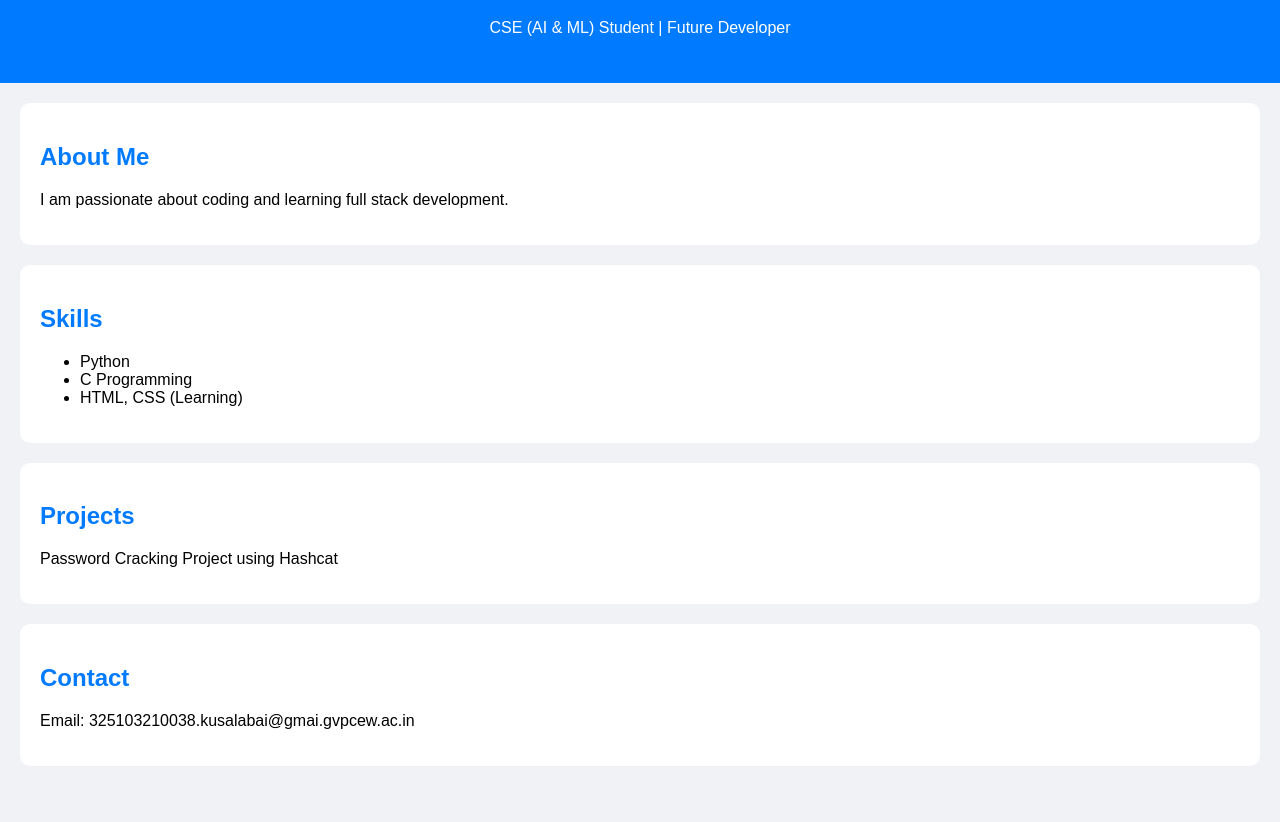
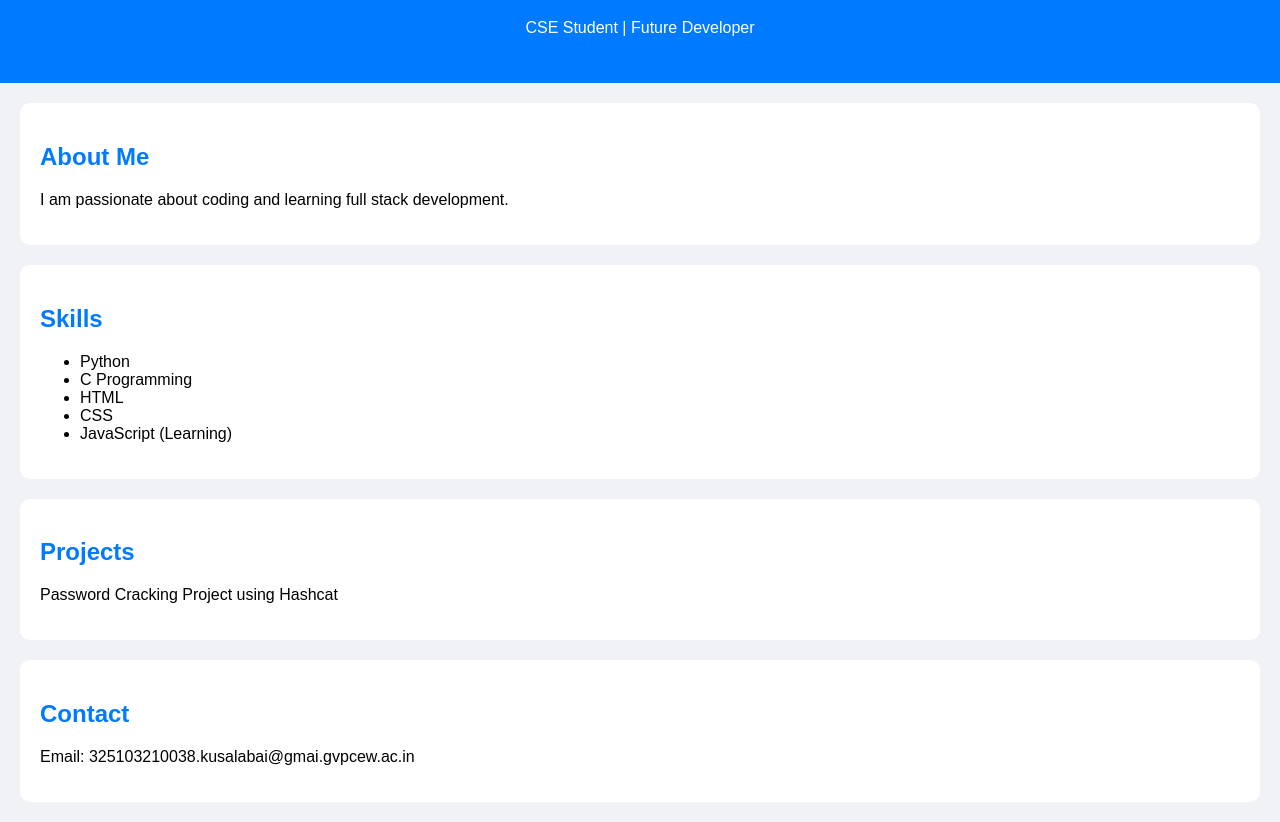
Before and after one commit to 325103210038kusalabai-source/FUTURE_FS_01, a plain HTML site: page index.html in a window 1280 px wide. Shown: the part 91-913 px from the top of the page. Before the commit the page ends 877 px from the top, so only its background shows below. Drawn offline with Linux system fonts and the light colour scheme.

Commit message:
Update index.html

```diff
--- a/index.html
+++ b/index.html
@@ -8,7 +8,7 @@
 
     <header>
         <h1>Kusala Bai</h1>
-        <p>CSE (AI & ML) Student | Future Developer</p>
+        <p>CSE Student | Future Developer</p>
     </header>
 
     <section>
@@ -21,7 +21,9 @@
         <ul>
             <li>Python</li>
             <li>C Programming</li>
-            <li>HTML, CSS (Learning)</li>
+            <li>HTML</li>
+            <li>CSS</li>
+            <li>JavaScript (Learning)</li>
         </ul>
     </section>
 
```
